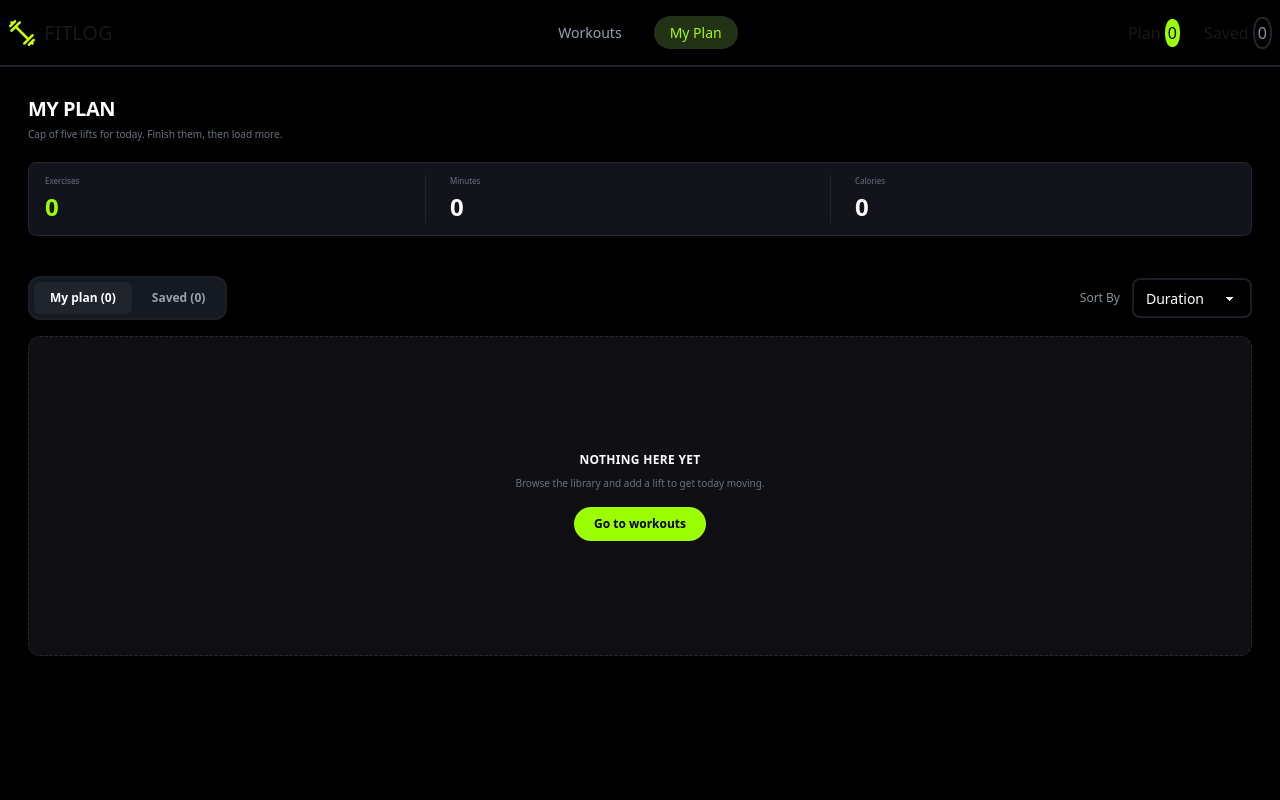
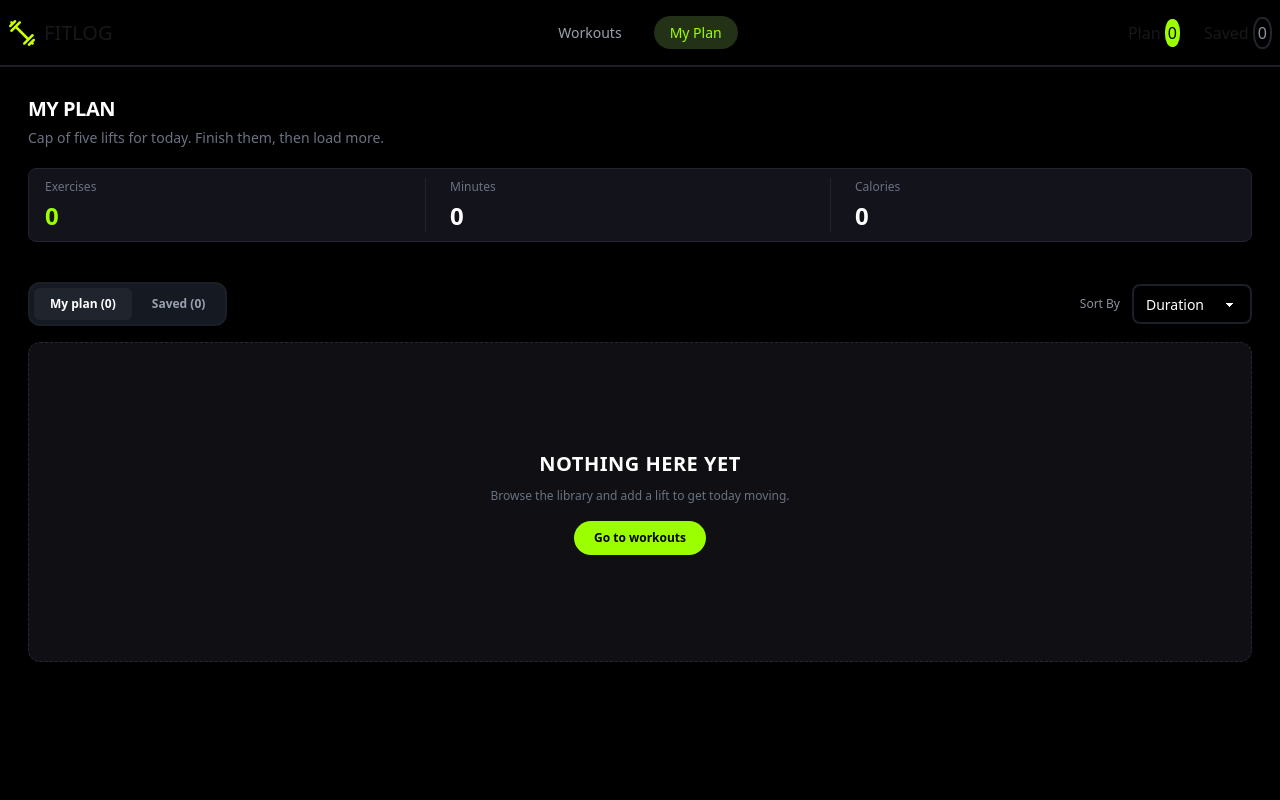
Before and after one commit to armaannii/Fit_Log, a Next.js app: page /myplan in a window 1280 px wide. Shown: the top 800 px of the page. Built offline with nearby package versions, Linux system fonts and the light colour scheme.

Commit message:
fix some issues and fix the text size according to figma file

```diff
--- a/src/app/myplan/page.tsx
+++ b/src/app/myplan/page.tsx
@@ -11,8 +11,8 @@ import { toast } from "react-toastify";
 const MyPlanPage = () => {
   const emptyCard = (
     <section className="flex min-h-45 flex-col items-center justify-center rounded-xl border border-dashed border-[#282831] bg-[#0f0f14] px-4 text-center md:min-h-60 lg:min-h-80">
-      <h2 className="text-xs font-bold tracking-wide">NOTHING HERE YET</h2>
-      <p className="mt-2 text-[10px] text-gray-500">
+      <h2 className="text-[20px] font-bold tracking-wide">NOTHING HERE YET</h2>
+      <p className="mt-2 text-[12px] text-gray-500">
         Browse the library and add a lift to get today moving.
       </p>
       <Link href={"/workouts"}>
@@ -87,7 +87,7 @@ const MyPlanPage = () => {
       {/* Header */}
       <section>
         <h1 className="text-xl font-bold tracking-tight">MY PLAN</h1>
-        <p className="mt-1 text-[10px] text-gray-500">
+        <p className="mt-1 text-[14px] text-gray-500">
           Cap of five lifts for today. Finish them, then load more.
         </p>
       </section>
@@ -95,19 +95,19 @@ const MyPlanPage = () => {
       {/* Dynamic Status Row */}
       <section className="mt-5 flex h-18.5 items-center rounded-lg border border-[#24242d] bg-[#13131b] px-2 sm:px-4">
         <div className="flex min-w-0 flex-1 flex-col justify-center border-r border-[#24242d] pl-2 sm:pl-0">
-          <span className="text-[8px] text-gray-500">Exercises</span>
+          <span className="text-[12px] text-gray-500">Exercises</span>
           <span className="mt-1 text-xl font-bold text-[#9cff00] sm:text-2xl">
             {totalExercises}
           </span>
         </div>
 
         <div className="flex min-w-0 flex-1 flex-col justify-center border-r border-[#24242d] pl-3 sm:pl-6">
-          <span className="text-[8px] text-gray-500">Minutes</span>
+          <span className="text-[12px] text-gray-500">Minutes</span>
           <span className="mt-1 text-xl font-bold sm:text-2xl">{totalMinutes}</span>
         </div>
 
         <div className="flex min-w-0 flex-1 flex-col justify-center pl-3 sm:pl-6">
-          <span className="text-[8px] text-gray-500">Calories</span>
+          <span className="text-[12px] text-gray-500">Calories</span>
           <span className="mt-1 text-xl font-bold sm:text-2xl">{totalCalories}</span>
         </div>
       </section>
--- a/src/app/workouts/page.tsx
+++ b/src/app/workouts/page.tsx
@@ -31,7 +31,7 @@ const WorkoutsPage = async () => {
         THE LIBRARY
       </h2>
 
-      <p className="mb-6 text-[12px] text-[#9CA3AF] sm:mb-8">
+      <p className="mb-6 text-[14px] text-[#9CA3AF] sm:mb-8">
         Twelve lifts covering every major muscle group.
       </p>
 
--- a/src/components/Workouts.tsx
+++ b/src/components/Workouts.tsx
@@ -26,7 +26,7 @@ const Workouts = async () => {
   return (
     <div id="workout-library" className="container mx-auto px-4 sm:px-6 my-12 lg:my-20">
       <h2 className={`font-bold text-[30px] ${oswald.className}`}>THE LIBRARY</h2>
-      <p className="text-[#9CA3AF] text-[12px] mb-8">Twelve lifts covering every major muscle group.</p>
+      <p className="text-[#9CA3AF] text-[14px] mb-8">Twelve lifts covering every major muscle group.</p>
 
       <div className="grid grid-cols-1 md:grid-cols-2 lg:grid-cols-3 gap-6">
         {datas && datas.length > 0 ? (
--- a/src/components/added-card-list/AddedCardList.tsx
+++ b/src/components/added-card-list/AddedCardList.tsx
@@ -84,7 +84,7 @@ const AddedCardList = ({workout, onDelete, onMarkAsDone}: AddedCardListProps) =>
                 <Link href={`/workouts/${workout.id}`}>
                     <button
                         // onClick={() => onViewDetails && onViewDetails(workout)}
-                        className="rounded-full border border-[#2f2f3f] px-3 py-2 text-xs font-medium text-gray-200 transition-colors hover:bg-[#1f1f2c] sm:px-5 sm:py-2.5 sm:text-sm cursor-pointer"
+                        className="rounded-full border border-[#2f2f3f] px-3 py-2 text-xs font-medium text-gray-200 transition-colors hover:bg-[#1f1f2c] sm:px-5 sm:py-2.5 sm:text-sm cursor-pointer outline-none"
                     >
                         View Details
                     </button>
--- a/src/components/added-card-list/SaveForLater.tsx
+++ b/src/components/added-card-list/SaveForLater.tsx
@@ -12,7 +12,7 @@ interface AddedCardListProps {
 
 const SaveForLater = ({workout, onDelete}: AddedCardListProps) => {
     return (
-        <div className="flex w-full flex-col gap-4 rounded-2xl border-2 border-[#232732] bg-base-100 p-3 text-white sm:p-4 lg:flex-row lg:items-center lg:justify-between">
+        <div className="flex w-full flex-col gap-4 rounded-2xl border-2 border-[#232732] bg-[#151921] p-3 text-white sm:p-4 lg:flex-row lg:items-center lg:justify-between">
 
             {/* Left Section: Image and Details */}
             <div className="flex min-w-0 items-center gap-3 sm:gap-4">
@@ -65,7 +65,7 @@ const SaveForLater = ({workout, onDelete}: AddedCardListProps) => {
                 {/* View Details Button */}
                 <Link href={`/workouts/${workout.id}`}>
                     <button
-                        className="cursor-pointer rounded-full border border-[#2f2f3f] px-3 py-2 text-xs font-medium text-gray-200 transition-colors hover:bg-[#1f1f2c] sm:px-5 sm:py-2.5 sm:text-sm"
+                        className="cursor-pointer rounded-full border border-[#2f2f3f] px-3 py-2 text-xs font-medium text-gray-200 transition-colors hover:bg-[#1f1f2c] sm:px-5 sm:py-2.5 sm:text-sm outline-none"
                     >
                         View Details
                     </button>
```
